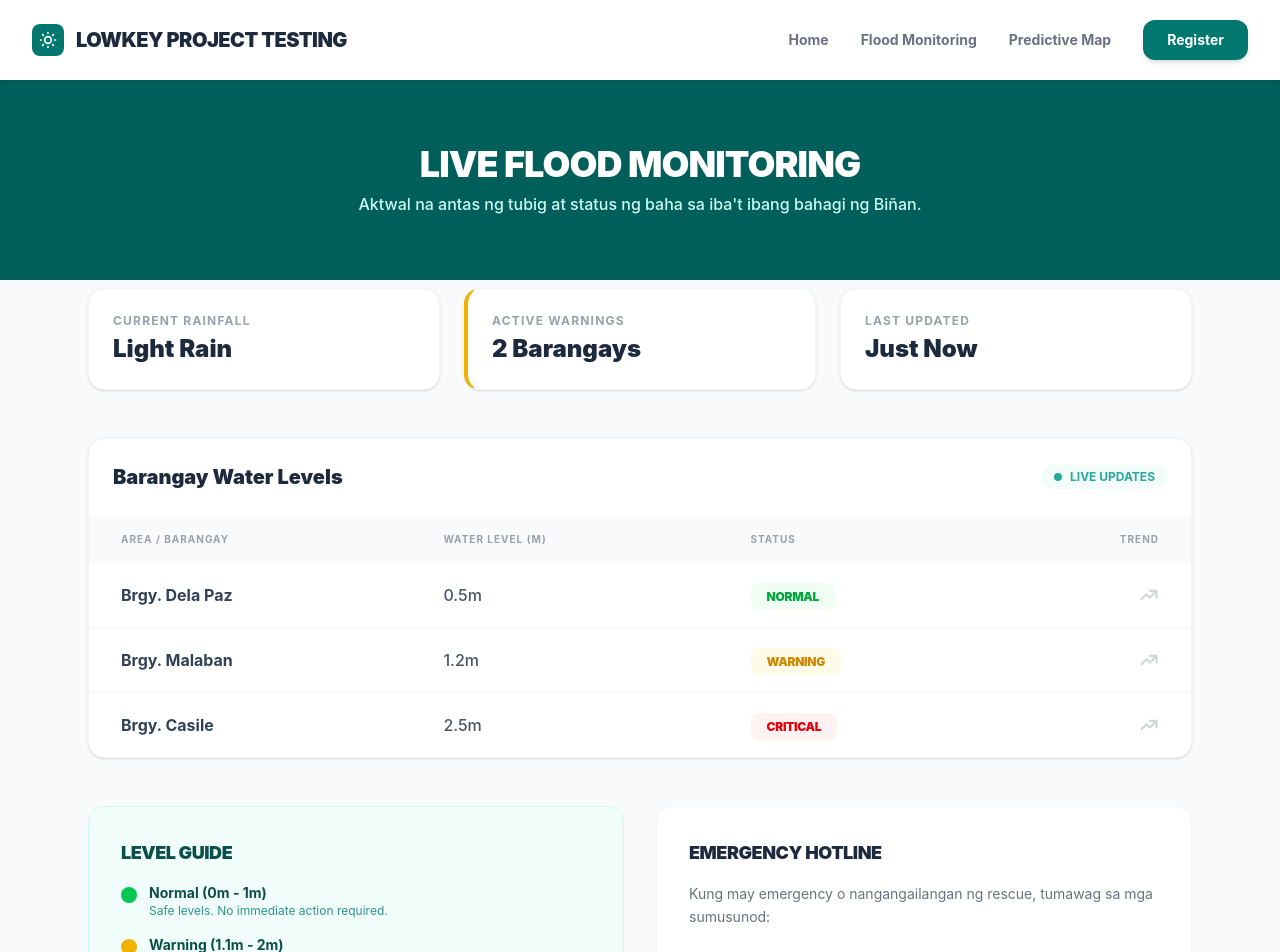
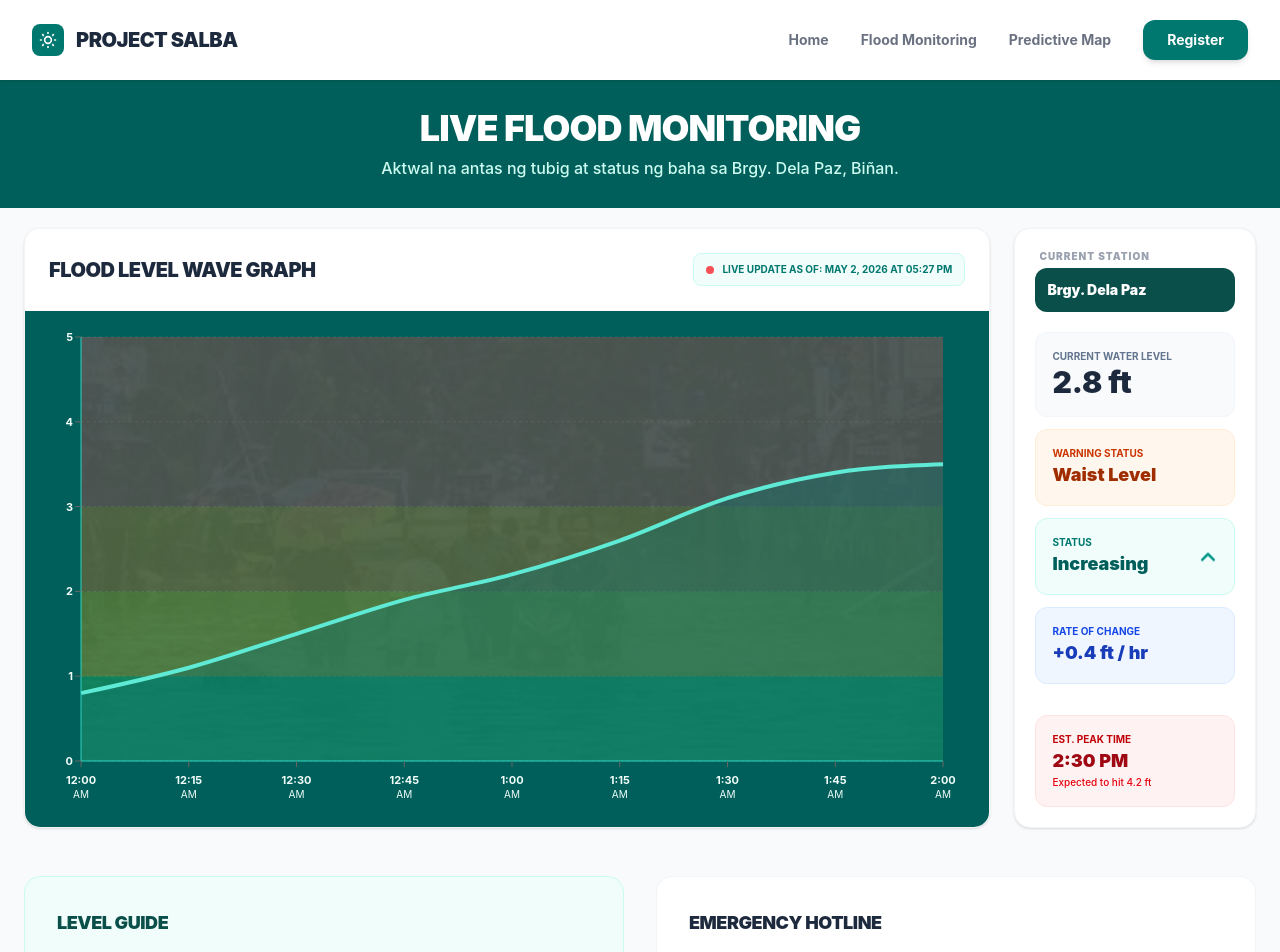
Before and after one commit to kdbtfzcoe/salba-frontend, a React (Vite) app: page /monitoring in a window 1280 px wide. Shown: the top 952 px of the page. Built offline with nearby package versions, Linux system fonts and the light colour scheme.

Commit message:
Flood Monitor Page_ Good 2

```diff
--- a/package.json
+++ b/package.json
@@ -15,7 +15,8 @@
     "react": "^19.2.5",
     "react-dom": "^19.2.5",
     "react-leaflet": "^5.0.0",
-    "react-router-dom": "^7.14.2"
+    "react-router-dom": "^7.14.2",
+    "recharts": "^3.8.1"
   },
   "devDependencies": {
     "@eslint/js": "^10.0.1",
--- a/src/Floodmonitoring.jsx
+++ b/src/Floodmonitoring.jsx
@@ -1,87 +1,174 @@
 import React from 'react';
 import Navbar from './Navbar';
+import { AreaChart, Area, XAxis, YAxis, CartesianGrid, Tooltip, ResponsiveContainer, ReferenceArea } from 'recharts';
 
 const Floodmonitoring = () => {
-  // Sample data - sa real project, from Backend/Database
-  const areaStatus = [
-    { id: 1, area: "Brgy. Dela Paz", level: "0.5m", status: "Normal", color: "text-green-600", bg: "bg-green-50" },
-    { id: 2, area: "Brgy. Malaban", level: "1.2m", status: "Warning", color: "text-yellow-600", bg: "bg-yellow-50" },
-    { id: 3, area: "Brgy. Casile", level: "2.5m", status: "Critical", color: "text-red-600", bg: "bg-red-50" },
+  // 2-hour window with 15-minute intervals
+  const data = [
+    { time: '12:00', period: 'AM', level: 0.8 },
+    { time: '12:15', period: 'AM', level: 1.1 },
+    { time: '12:30', period: 'AM', level: 1.5 },
+    { time: '12:45', period: 'AM', level: 1.9 },
+    { time: '1:00', period: 'AM', level: 2.2 },
+    { time: '1:15', period: 'AM', level: 2.6 },
+    { time: '1:30', period: 'AM', level: 3.1 },
+    { time: '1:45', period: 'AM', level: 3.4 },
+    { time: '2:00', period: 'AM', level: 3.5 },
   ];
+
+  // Custom Tick component to stack Time and AM/PM
+  const CustomXAxisTick = ({ x, y, payload }) => {
+    const item = data[payload.index];
+    if (!item) return null;
+    return (
+      <g transform={`translate(${x},${y})`}>
+        <text x={0} y={15} dy={0} textAnchor="middle" fill="#f0fdfa" fontSize={11} fontWeight="bold">
+          {item.time}
+        </text>
+        <text x={0} y={15} dy={14} textAnchor="middle" fill="#f0fdfa" fontSize={10} fontWeight="normal">
+          {item.period}
+        </text>
+      </g>
+    );
+  };
+
+  const currentDateTime = new Date().toLocaleString('en-US', {
+    month: 'long', day: 'numeric', year: 'numeric', hour: '2-digit', minute: '2-digit'
+  });
 
   return (
     <div className="min-h-screen bg-gray-50 font-sans text-gray-800 flex flex-col">
-
-      {/* NAVBAR COMPONENT IS PLUGGED IN HERE */}
       <Navbar />
 
       {/* HEADER SECTION */}
-      <div className="bg-teal-800 py-16 px-6 text-center text-white">
+      <div className="bg-teal-800 py-7 px-6 text-center text-white">
         <h1 className="text-4xl font-black mb-2 tracking-tight">LIVE FLOOD MONITORING</h1>
         <p className="text-teal-100 font-medium max-w-xl mx-auto">
-          Aktwal na antas ng tubig at status ng baha sa iba't ibang bahagi ng Biñan.
+          Aktwal na antas ng tubig at status ng baha sa Brgy. Dela Paz, Biñan.
         </p>
       </div>
 
       {/* MAIN DASHBOARD */}
-      <main className="max-w-6xl mx-auto w-full px-6 py-12 -mt-10 relative z-10">
+      <main className="max-w-7xl mx-auto w-full px-6 py-8 -mt-3 relative z-10">
+        <div className="flex flex-col lg:flex-row gap-6">
 
-        {/* SUMMARY CARDS */}
-        <div className="grid grid-cols-1 md:grid-cols-3 gap-6 mb-12">
-          <div className="bg-white p-6 rounded-2xl shadow-sm border border-gray-100">
-            <p className="text-gray-400 text-xs font-bold uppercase tracking-widest mb-1">Current Rainfall</p>
-            <h3 className="text-2xl font-black text-slate-800">Light Rain</h3>
+          {/* 80% GRAPH SECTION */}
+          <div className="lg:w-[80%] bg-white rounded-2xl shadow-sm border border-gray-100 overflow-hidden flex flex-col min-h-[600px]">
+            <div className="p-6 border-b border-gray-50 flex justify-between items-center bg-white">
+                <h2 className="text-xl font-black text-slate-800 tracking-tight">FLOOD LEVEL WAVE GRAPH</h2>
+                <div className="flex items-center gap-2 text-[10px] font-bold text-teal-700 uppercase bg-teal-50 px-3 py-2 rounded-lg border border-teal-100">
+                    <span className="w-2 h-2 bg-red-500 rounded-full animate-pulse"></span>
+                    Live Update as of: {currentDateTime}
+                </div>
+            </div>
+
+            <div className="flex-grow relative p-4 bg-teal-800">
+              <ResponsiveContainer width="100%" height="100%">
+                <AreaChart data={data} margin={{ top: 10, right: 30, left: -20, bottom: 20 }}>
+                  <defs>
+                    <pattern id="static-bg" patternUnits="userSpaceOnUse" width="100%" height="100%">
+                        <image
+                          href="/GraphBackground.png"
+                          x="0" y="0"
+                          width="100%"
+                          height="100%"
+                          preserveAspectRatio="none"
+                          opacity="0.15"
+                        />
+                    </pattern>
+                  </defs>
+
+                  {/* 1. BACKGROUND IMAGE - Strictly bounded by first/last time and 0-5ft */}
+                  <ReferenceArea
+                    x1={data[0].time}
+                    x2={data[data.length - 1].time}
+                    y1={0}
+                    y2={5}
+                    fill="url(#static-bg)"
+                  />
+
+                  {/* 2. COLOR ZONES - Strictly bounded horizontally to fit inside axis */}
+                  <ReferenceArea x1={data[0].time} x2={data[data.length - 1].time} y1={0} y2={1} fill="#22c55e" fillOpacity={0.3} />
+                  <ReferenceArea x1={data[0].time} x2={data[data.length - 1].time} y1={1} y2={2} fill="#eab308" fillOpacity={0.3} />
+                  <ReferenceArea x1={data[0].time} x2={data[data.length - 1].time} y1={2} y2={3} fill="#f97316" fillOpacity={0.3} />
+                  <ReferenceArea x1={data[0].time} x2={data[data.length - 1].time} y1={3} y2={5} fill="#ef4444" fillOpacity={0.3} />
+
+                  <CartesianGrid strokeDasharray="3 3" vertical={false} stroke="rgba(255,255,255,0.1)" />
+
+                  <XAxis
+                    dataKey="time"
+                    interval={0}
+                    tick={<CustomXAxisTick />}
+                    axisLine={{stroke: '#2dd4bf'}}
+                  />
+
+                  <YAxis
+                    domain={[0, 5]}
+                    tickCount={6}
+                    axisLine={{stroke: '#2dd4bf'}}
+                    tick={{fontWeight: 'bold', fill: '#f0fdfa', fontSize: 11}}
+                  />
+
+                  <Tooltip contentStyle={{ borderRadius: '12px', border: 'none' }} />
+
+                  <Area
+                    type="monotone"
+                    dataKey="level"
+                    stroke="#5eead4"
+                    fill="#0f766e"
+                    fillOpacity={0.4}
+                    strokeWidth={4}
+                  />
+                </AreaChart>
+              </ResponsiveContainer>
+            </div>
           </div>
-          <div className="bg-white p-6 rounded-2xl shadow-sm border border-gray-100 border-l-4 border-l-yellow-500">
-            <p className="text-gray-400 text-xs font-bold uppercase tracking-widest mb-1">Active Warnings</p>
-            <h3 className="text-2xl font-black text-slate-800">2 Barangays</h3>
-          </div>
-          <div className="bg-white p-6 rounded-2xl shadow-sm border border-gray-100">
-            <p className="text-gray-400 text-xs font-bold uppercase tracking-widest mb-1">Last Updated</p>
-            <h3 className="text-2xl font-black text-slate-800">Just Now</h3>
+
+          {/* 20% INFORMATION BOX */}
+          <div className="lg:w-[20%] flex flex-col gap-4">
+            <div className="bg-white p-5 rounded-2xl shadow-sm border border-gray-100 flex flex-col gap-3 h-full">
+              <div className="mb-2">
+                <p className="text-[10px] font-black text-gray-400 uppercase tracking-widest ml-1">Current Station</p>
+                <div className="mt-1 p-3 bg-teal-900 rounded-xl">
+                  <p className="text-sm font-black text-white">Brgy. Dela Paz</p>
+                </div>
+              </div>
+
+              <div className="bg-slate-50 p-4 rounded-xl border border-slate-100">
+                <p className="text-[10px] font-bold text-slate-500 uppercase">Current Water Level</p>
+                <p className="text-3xl font-black text-slate-800">2.8 ft</p>
+              </div>
+
+              <div className="bg-orange-50 p-4 rounded-xl border border-orange-100">
+                <p className="text-[10px] font-bold text-orange-700 uppercase">Warning Status</p>
+                <p className="text-lg font-black text-orange-800">Waist Level</p>
+              </div>
+
+              <div className="bg-teal-50 p-4 rounded-xl border border-teal-100">
+                <p className="text-[10px] font-bold text-teal-700 uppercase">Status</p>
+                <div className="flex items-center justify-between">
+                  <p className="text-lg font-black text-teal-800">Increasing</p>
+                  <svg className="w-5 h-5 text-teal-600 animate-bounce" fill="none" stroke="currentColor" viewBox="0 0 24 24">
+                    <path strokeLinecap="round" strokeLinejoin="round" strokeWidth="3" d="M5 10l7-7 7 7" />
+                  </svg>
+                </div>
+              </div>
+
+              <div className="bg-blue-50 p-4 rounded-xl border border-blue-100">
+                <p className="text-[10px] font-bold text-blue-700 uppercase">Rate of Change</p>
+                <p className="text-lg font-black text-blue-800">+0.4 ft / hr</p>
+              </div>
+
+              <div className="bg-red-50 p-4 rounded-xl border border-red-100 mt-auto">
+                <p className="text-[10px] font-bold text-red-700 uppercase">Est. Peak Time</p>
+                <p className="text-lg font-black text-red-800">2:30 PM</p>
+                <p className="text-[10px] text-red-600 font-medium">Expected to hit 4.2 ft</p>
+              </div>
+            </div>
           </div>
         </div>
 
-        {/* AREA STATUS TABLE */}
-        <div className="bg-white rounded-2xl shadow-sm border border-gray-100 overflow-hidden">
-          <div className="p-6 border-b border-gray-50 flex justify-between items-center">
-            <h2 className="text-xl font-black text-slate-800">Barangay Water Levels</h2>
-            <span className="flex items-center gap-2 text-xs font-bold text-teal-600 bg-teal-50 px-3 py-1 rounded-full animate-pulse">
-              <span className="w-2 h-2 bg-teal-600 rounded-full"></span> LIVE UPDATES
-            </span>
-          </div>
-
-          <div className="overflow-x-auto">
-            <table className="w-full text-left border-collapse">
-              <thead>
-                <tr className="bg-gray-50 text-gray-400 text-[10px] font-black uppercase tracking-widest">
-                  <th className="px-8 py-4">Area / Barangay</th>
-                  <th className="px-8 py-4">Water Level (m)</th>
-                  <th className="px-8 py-4">Status</th>
-                  <th className="px-8 py-4 text-right">Trend</th>
-                </tr>
-              </thead>
-              <tbody className="divide-y divide-gray-100">
-                {areaStatus.map((item) => (
-                  <tr key={item.id} className="hover:bg-gray-50/50 transition-colors">
-                    <td className="px-8 py-5 font-bold text-slate-700">{item.area}</td>
-                    <td className="px-8 py-5 font-medium text-gray-600">{item.level}</td>
-                    <td className="px-8 py-5">
-                      <span className={`px-4 py-1.5 rounded-lg text-xs font-black uppercase tracking-tight ${item.bg} ${item.color}`}>
-                        {item.status}
-                      </span>
-                    </td>
-                    <td className="px-8 py-5 text-right">
-                      <svg className="w-5 h-5 ml-auto text-gray-300" fill="none" stroke="currentColor" viewBox="0 0 24 24"><path strokeLinecap="round" strokeLinejoin="round" strokeWidth="2.5" d="M13 7h8m0 0v8m0-8l-8 8-4-4-6 6" /></svg>
-                    </td>
-                  </tr>
-                ))}
-              </tbody>
-            </table>
-          </div>
-        </div>
-
-        {/* LEGEND SECTION (Informative) */}
+        {/* RESTORED BOTTOM SECTION */}
         <div className="mt-12 grid grid-cols-1 md:grid-cols-2 gap-8">
           <div className="bg-teal-50 p-8 rounded-2xl border border-teal-100">
             <h3 className="text-lg font-black text-teal-900 mb-4 uppercase tracking-tight">Level Guide</h3>
@@ -89,22 +176,29 @@ const Floodmonitoring = () => {
               <li className="flex items-start gap-3">
                 <span className="w-4 h-4 bg-green-500 rounded-full mt-1 shrink-0"></span>
                 <div>
-                  <p className="font-bold text-teal-900 text-sm">Normal (0m - 1m)</p>
-                  <p className="text-teal-700/80 text-xs">Safe levels. No immediate action required.</p>
+                  <p className="font-bold text-teal-900 text-sm">Normal (0ft - 2ft)</p>
+                  <p className="text-teal-700/80 text-xs">Safe levels. Ankle to Knee level.</p>
                 </div>
               </li>
               <li className="flex items-start gap-3">
                 <span className="w-4 h-4 bg-yellow-500 rounded-full mt-1 shrink-0"></span>
                 <div>
-                  <p className="font-bold text-teal-900 text-sm">Warning (1.1m - 2m)</p>
-                  <p className="text-teal-700/80 text-xs">Stay alert. Water is reaching critical points.</p>
+                  <p className="font-bold text-teal-900 text-sm">Warning (2.1ft - 3ft)</p>
+                  <p className="text-teal-700/80 text-xs">Knee to Waist level. Stay alert.</p>
+                </div>
+              </li>
+              <li className="flex items-start gap-3">
+                <span className="w-4 h-4 bg-orange-500 rounded-full mt-1 shrink-0"></span>
+                <div>
+                  <p className="font-bold text-teal-900 text-sm">High Alert (3.1ft - 4ft)</p>
+                  <p className="text-teal-700/80 text-xs">Chest level. Prepare for possible evacuation.</p>
                 </div>
               </li>
               <li className="flex items-start gap-3">
                 <span className="w-4 h-4 bg-red-500 rounded-full mt-1 shrink-0"></span>
                 <div>
-                  <p className="font-bold text-teal-900 text-sm">Critical (Above 2m)</p>
-                  <p className="text-teal-700/80 text-xs">Evacuation may be necessary. Follow authorities.</p>
+                  <p className="font-bold text-teal-900 text-sm">Critical (Above 4ft)</p>
+                  <p className="text-teal-700/80 text-xs">Overhead. Mandatory evacuation in effect.</p>
                 </div>
               </li>
             </ul>
@@ -125,11 +219,10 @@ const Floodmonitoring = () => {
             </div>
           </div>
         </div>
-
       </main>
 
       <footer className="mt-auto py-8 text-center border-t border-gray-100 text-gray-400 text-xs font-bold uppercase tracking-widest">
-        &copy; 2024 Project Salba - Biñan, Laguna
+        &copy; 2026 Project Salba - Biñan, Laguna
       </footer>
     </div>
   );
--- a/src/Navbar.jsx
+++ b/src/Navbar.jsx
@@ -11,7 +11,7 @@ const Navbar = () => {
             <path strokeLinecap="round" strokeLinejoin="round" strokeWidth="2" d="M12 3v1m0 16v1m9-9h-1M4 12H3m15.364 6.364l-.707-.707M6.343 6.343l-.707-.707m12.728 0l-.707.707M6.343 17.657l-.707.707M16 12a4 4 0 11-8 0 4 4 0 018 0z" />
           </svg>
         </div>
-        <span className="text-xl font-black tracking-tight text-slate-800">LOWKEY PROJECT TESTING</span>
+        <span className="text-xl font-black tracking-tight text-slate-800">PROJECT SALBA</span>
       </div>
 
       <div className="hidden md:flex items-center gap-8 text-sm font-bold text-gray-500">
```
Also changed, not shown: GraphBackground.png (added), 1 other file (tests, documents, lock files or other folders).
